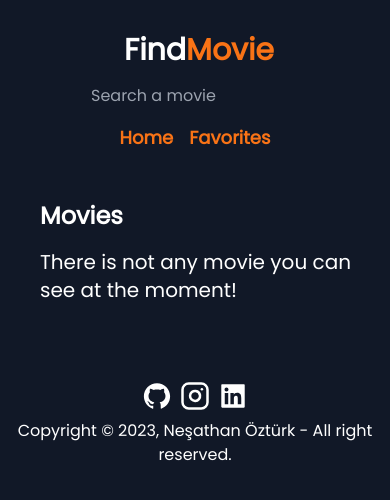
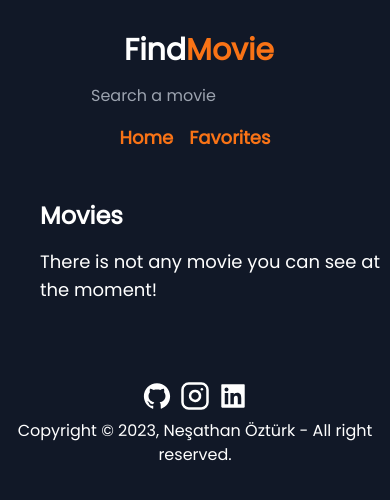
Before and after one commit to nesathanozturk/findmovie, a React (Create React App) app: page / in a window 390 px wide. Shown: the top 500 px of the page. Built offline with nearby package versions, Linux system fonts and the light colour scheme; no server answers.

Commit message:
style: changed no movie message size

```diff
--- a/src/components/Movies.jsx
+++ b/src/components/Movies.jsx
@@ -13,7 +13,7 @@ function Movies() {
         {movies.length > 0 ? (
           <MovieItem movies={movies} />
         ) : (
-          <p className="text-white text-xl mt-4 ml-6">
+          <p className="text-white text-lg mt-4 ml-6 lg:text-xl">
             There is not any movie you can see at the moment!
           </p>
         )}
```
